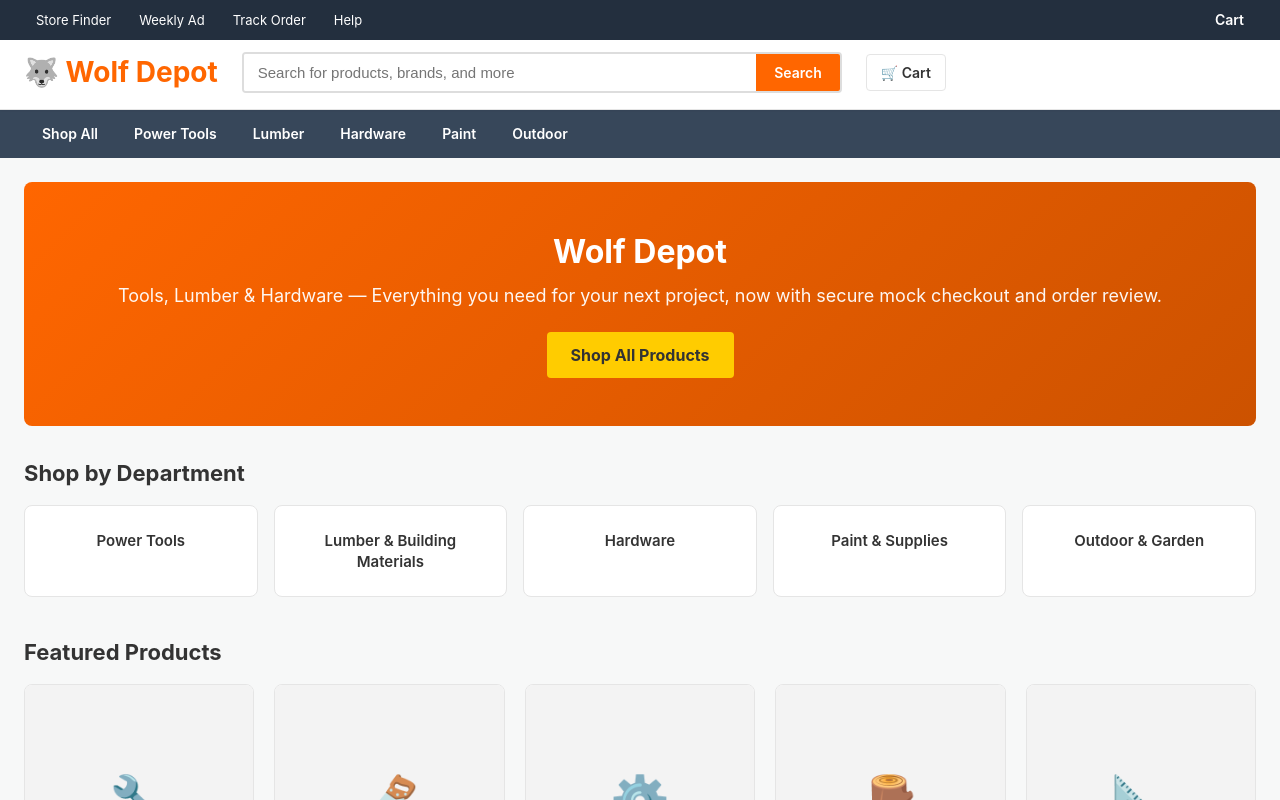
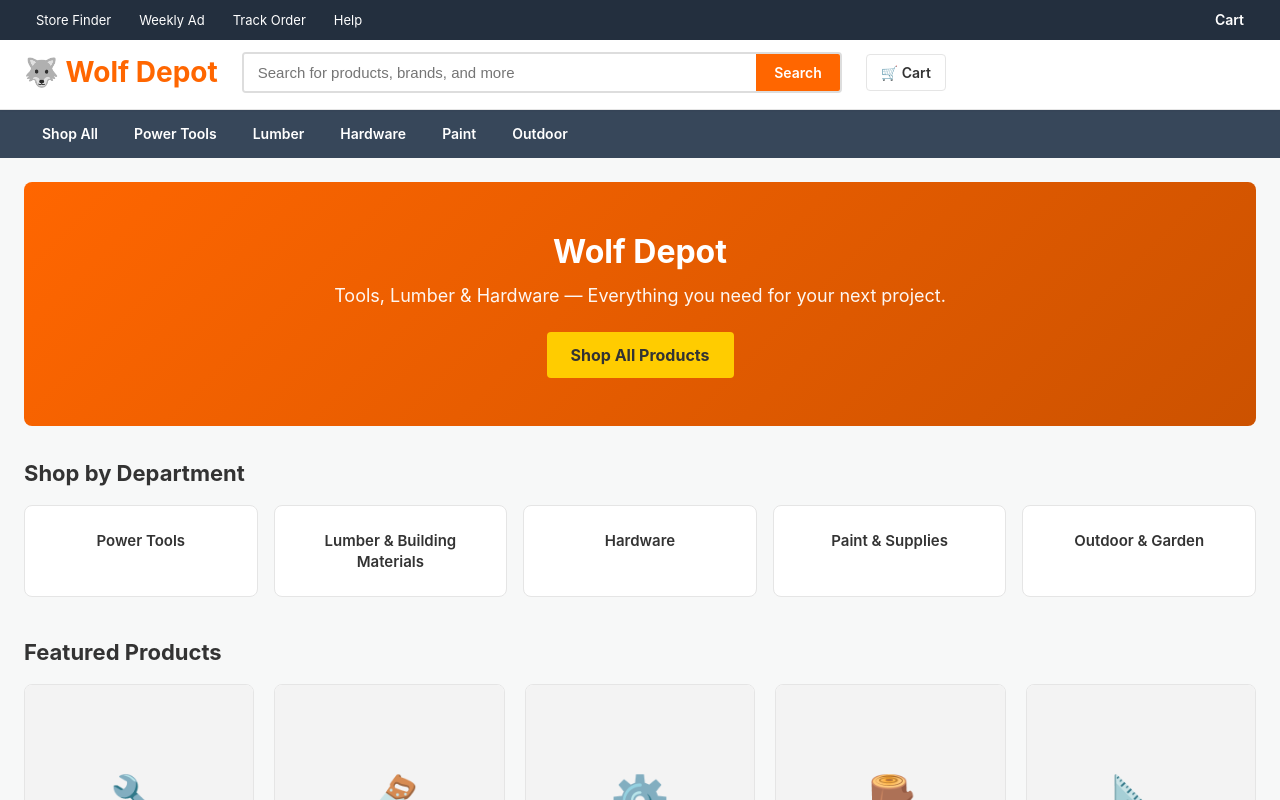
Before and after one commit to ianschae/wolf-depot, a React (Vite) app: page /#/ in a window 1280 px wide. Shown: the top 800 px of the page. Built offline with nearby package versions, Linux system fonts and the light colour scheme.

Commit message:
tweak hero copy on home
Made-with: Cursor

```diff
--- a/src/pages/Home.jsx
+++ b/src/pages/Home.jsx
@@ -10,7 +10,7 @@ export default function Home() {
       <div className="container">
         <section className="hero">
           <h1>Wolf Depot</h1>
-          <p>Tools, Lumber &amp; Hardware — Everything you need for your next project, now with secure mock checkout and order review.</p>
+          <p>Tools, Lumber &amp; Hardware — Everything you need for your next project.</p>
           <Link to="/products" className="btn">Shop All Products</Link>
         </section>
 
```
